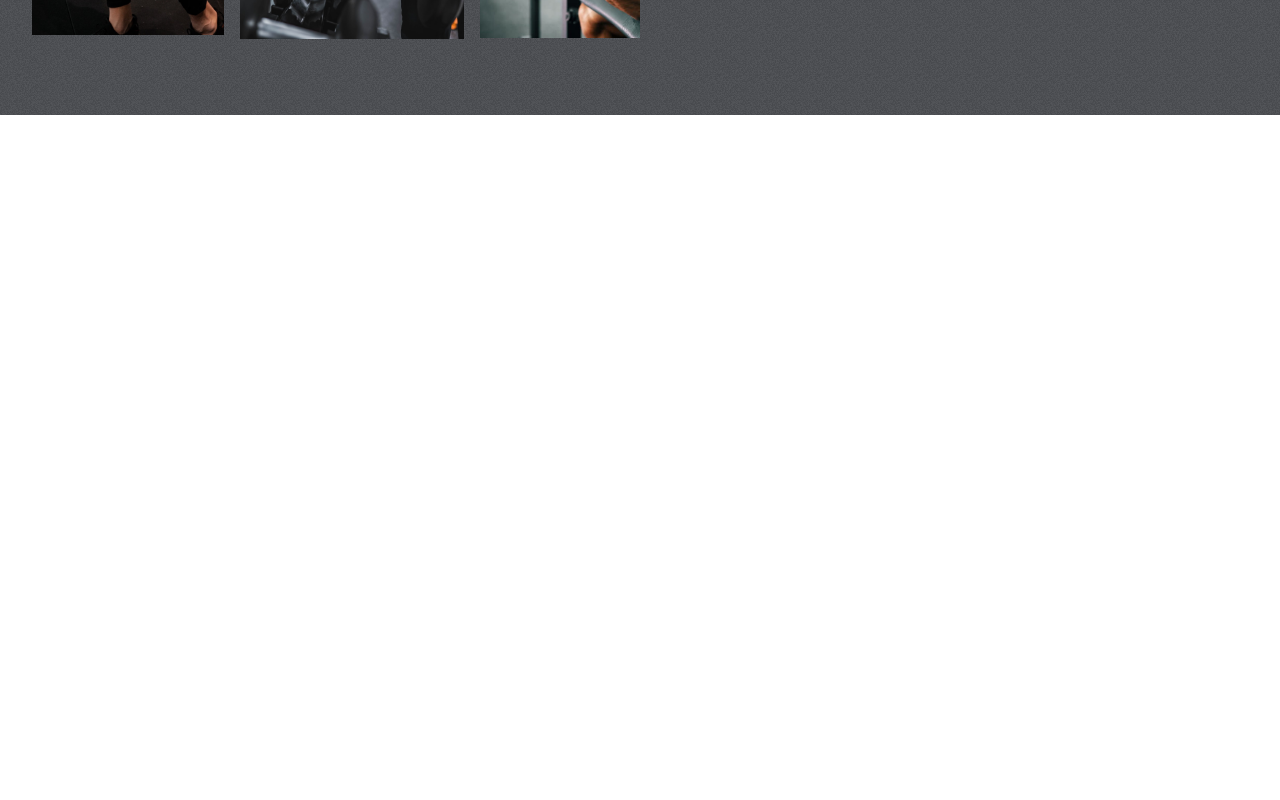
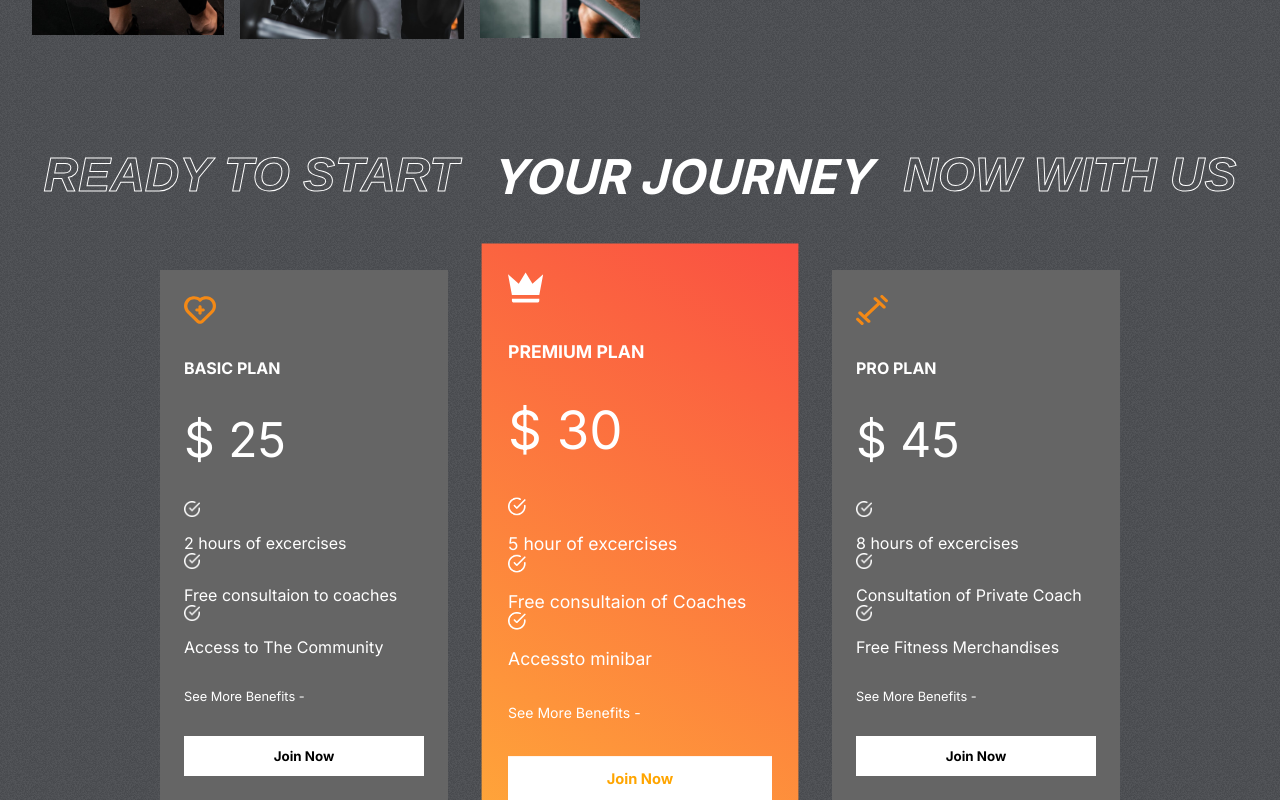
Before and after one commit to HarisShahnawaz/FitClub-reactApp, a React (Create React App) app: page / in a window 1280 px wide. Shown: the part 1660-2460 px from the top of the page. Before the commit the page ends 1775 px from the top, so only its background shows below. Built offline with nearby package versions, Linux system fonts and the light colour scheme.

Commit message:
make new compnent plans and write code in it

```diff
--- a/src/App.js
+++ b/src/App.js
@@ -1,5 +1,6 @@
 import './App.css';
 import Hero from './components/Hero/Hero';
+import Plans from './components/Plans/Plans';
 import Programs from './components/Programs/Programs';
 import Reasons from './components/Reasons/Reasons';
 function App() {
@@ -8,6 +9,7 @@
         <Hero/>
         <Programs/>
         <Reasons/>
+        <Plans/>
     </div>
   );
 }
--- /dev/null
+++ b/src/components/Plans/Plans.css
@@ -0,0 +1,64 @@
+.plans-container{
+    margin-top: -4rem;
+    padding: 0 2rem;
+    display: flex;
+    flex-direction: column;
+    gap: 4rem;
+    position: relative;
+}
+.plans{
+    display: flex;
+    align-items: center;
+    justify-content: center;
+    gap: 3rem;
+}
+.plan{
+    display: flex;
+    flex-direction: column;
+    background-color: var(--caloryCard);
+    color: white;
+    gap: 2rem;
+
+   padding: 1.5rem;
+    width: 15rem;
+}
+.plan:nth-child(2){
+    background:  var(--planCard);
+    transform: scale(1.1);
+}
+.plan>svg{
+    fill: var(--orange);
+    width: 2rem;
+    height: 2rem;
+}
+.plan>:nth-child(2){
+    font-size: 1rem;
+    font-weight: bold;
+}
+.plan>:nth-child(3){
+    font-size: 3rem;
+
+}
+.plan>:nth-child(5){
+    font-size: 0.8rem;
+
+}
+.features{
+    display: flex;
+    flex-direction: column;
+    gap: 1rem;
+}
+.feature{
+    display: flex;
+    flex-direction: column;
+    gap: 1rem;
+}
+.feature>img{
+    width: 1rem;
+}
+.plans>:nth-child(2)>svg{
+ fill: white;
+}
+.plans>:nth-child(2)>button{
+ color: orange
+}
--- /dev/null
+++ b/src/components/Plans/Plans.jsx
@@ -0,0 +1,36 @@
+import React from 'react'
+import './Plans.css'
+import { plansData } from "../../data/plansData";
+import whiteTick from '../../assets/whiteTick.png'
+const Plans = () => {
+  return (
+    <div className="plans-container">
+        <div className="programs-header" style={{gap:'2rem'}}>
+            <span className='stroke-text'>Ready To Start</span>
+            <span>Your Journey</span>
+            <span className='stroke-text'> Now With Us</span>
+        </div>
+         {/* plans card */}
+         <div className="plans">
+            {plansData.map((plan,i)=>(
+                <div className="plan" key={i}>
+                    {plan.icon}
+                    <span>{plan.name}</span><span>$ {plan.price}</span>
+                    <div className="feaures">
+                        {plan.features.map((feature,i)=> (
+                            <div className="feature">
+                                <img src={whiteTick} alt="" />
+                                <span key={i}>{feature}</span>
+                            </div>
+                        ))}
+                    </div>
+                 <div><span>See More Benefits -</span></div>
+                 <button className='btn'>Join Now</button>
+                </div>
+            ) )}
+         </div>
+    </div>
+  )
+}
+
+export default Plans
```
Also changed, not shown: src/components/Testimonials/Testimonials.css (added), src/components/Testimonials/Testimonials.jsx (added).
